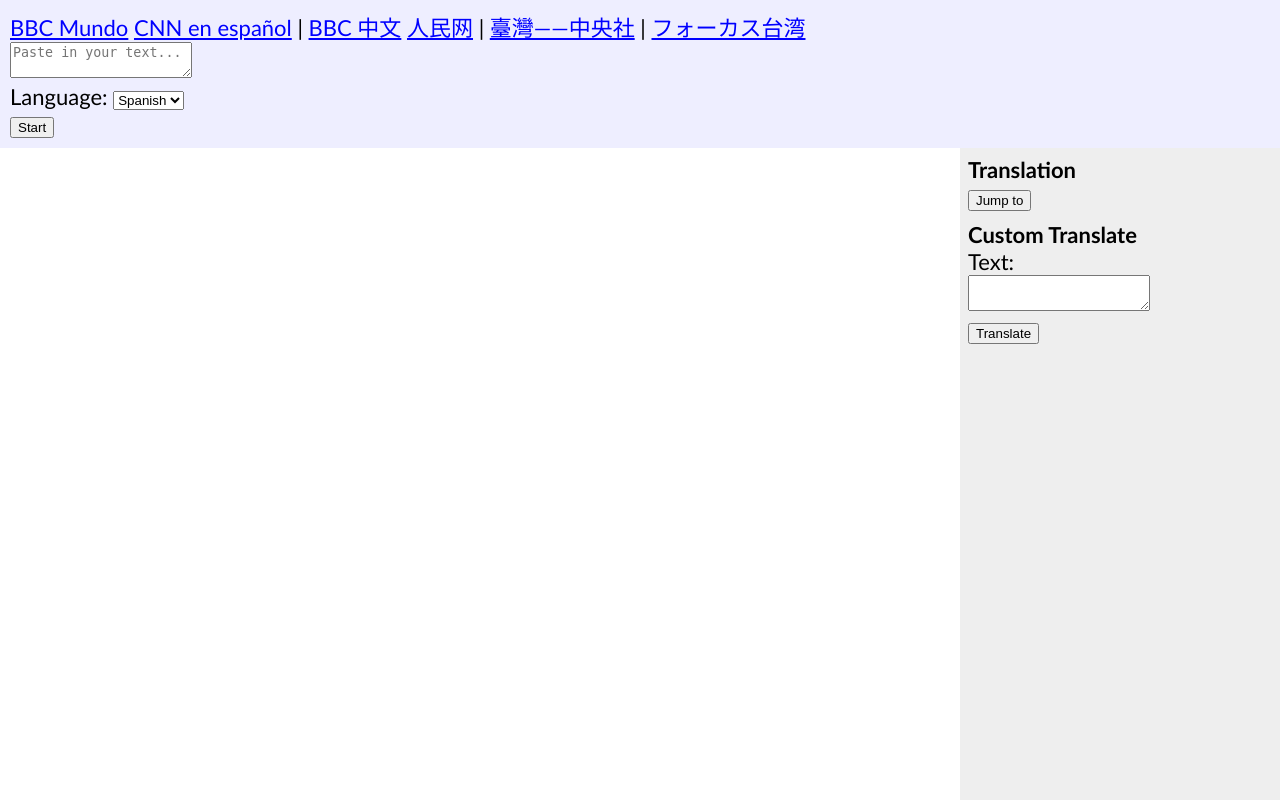
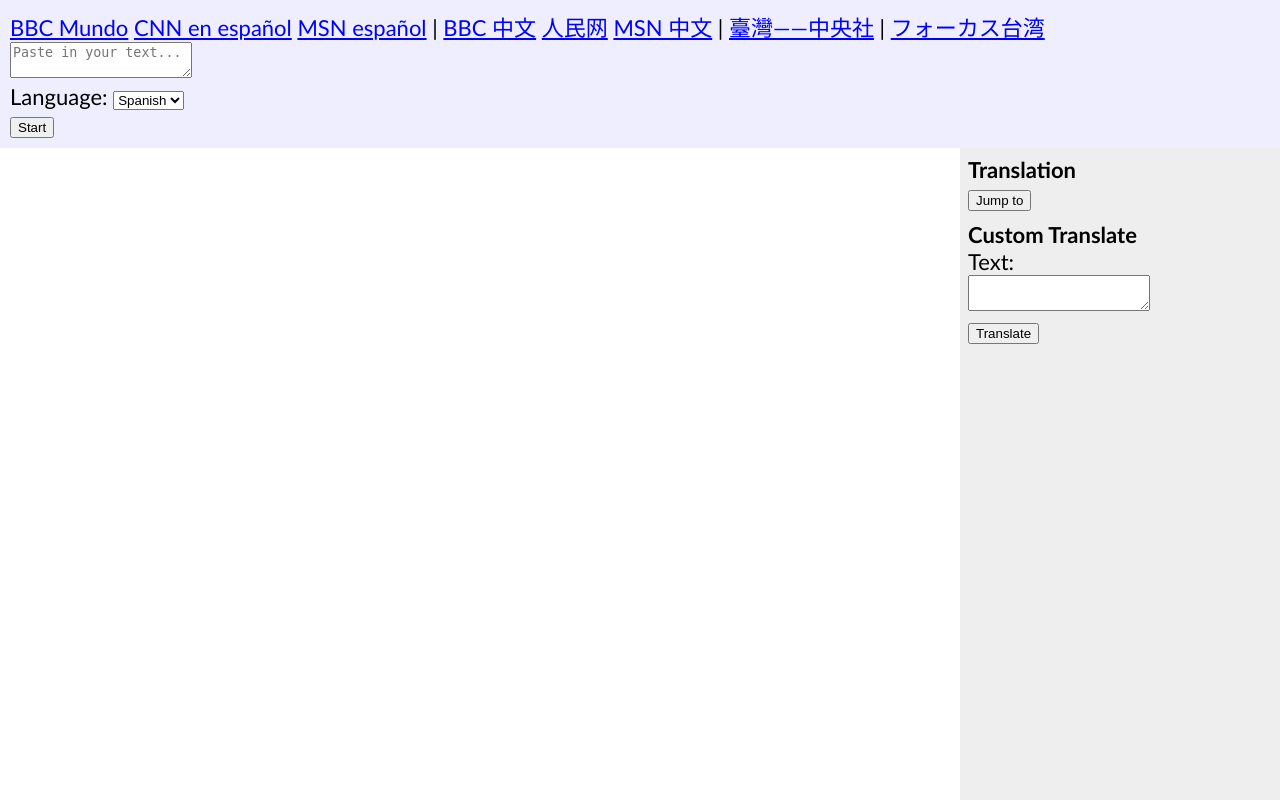
Before and after one commit to cursorweb/leescribe, a Flask app: page / in a window 1280 px wide. Run offline with Flask 2, Linux system fonts and the light colour scheme; some libraries are stand-ins or nearby versions.

Commit message:
add more links

```diff
--- a/templates/index.html
+++ b/templates/index.html
@@ -25,9 +25,11 @@
         <div>
             <a href="https://www.bbc.com/mundo" target="_blank">BBC Mundo</a>
             <a href="https://cnnespanol.cnn.com/" target="_blank">CNN en español</a>
+            <a href="https://www.msn.com/es-us">MSN español</a>
             |
             <a href="https://www.bbc.com/zhongwen/simp" target="_blank">BBC 中文</a>
             <a href="http://www.people.com.cn/" target="_blank">人民网</a>
+            <a href="https://www.msn.com/zh-cn">MSN 中文</a>
             |
             <a href="https://www.cna.com.tw/" target="_blank">臺灣——中央社</a>
             |
```
Also changed, not shown: README.md.
